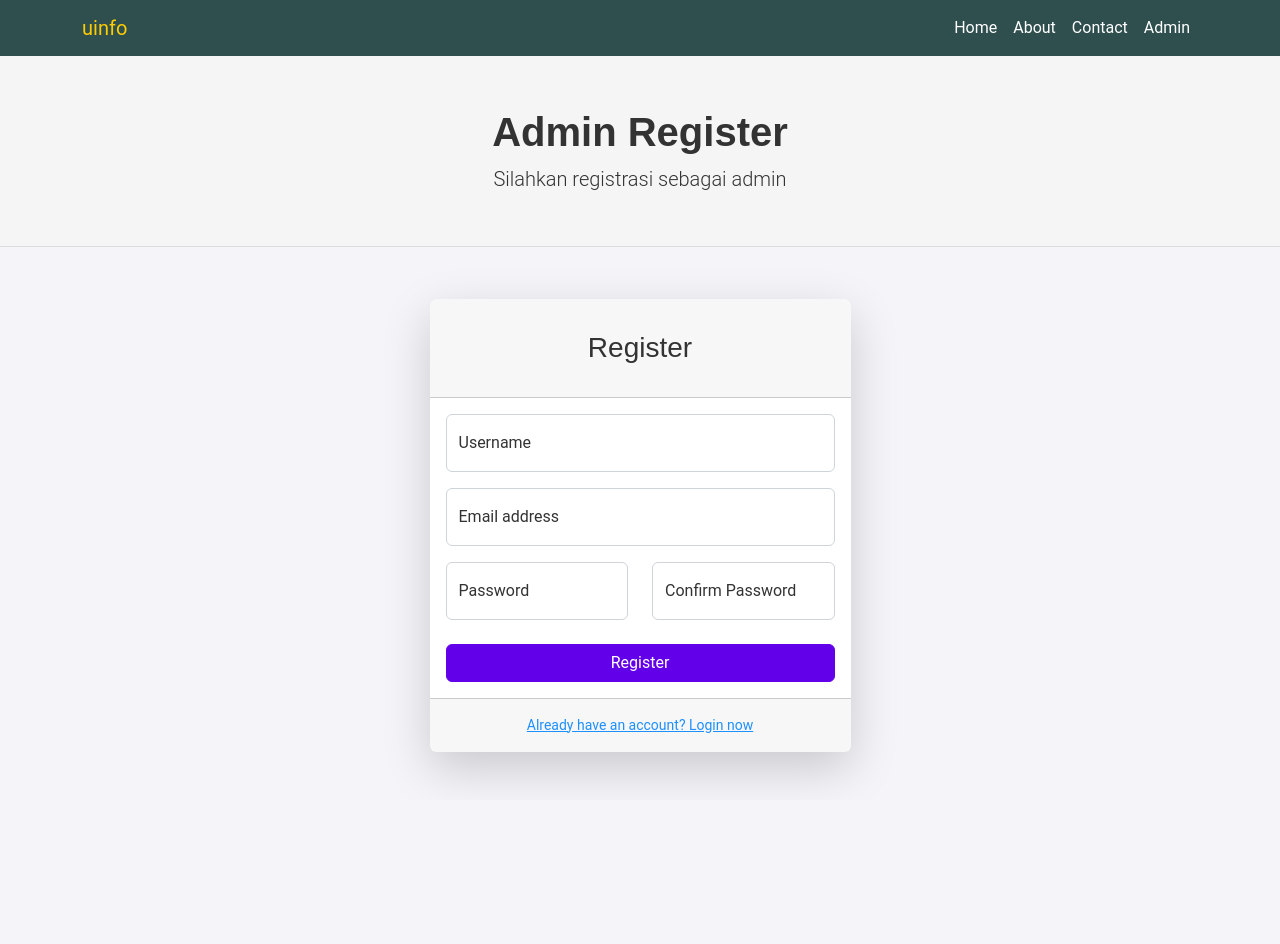
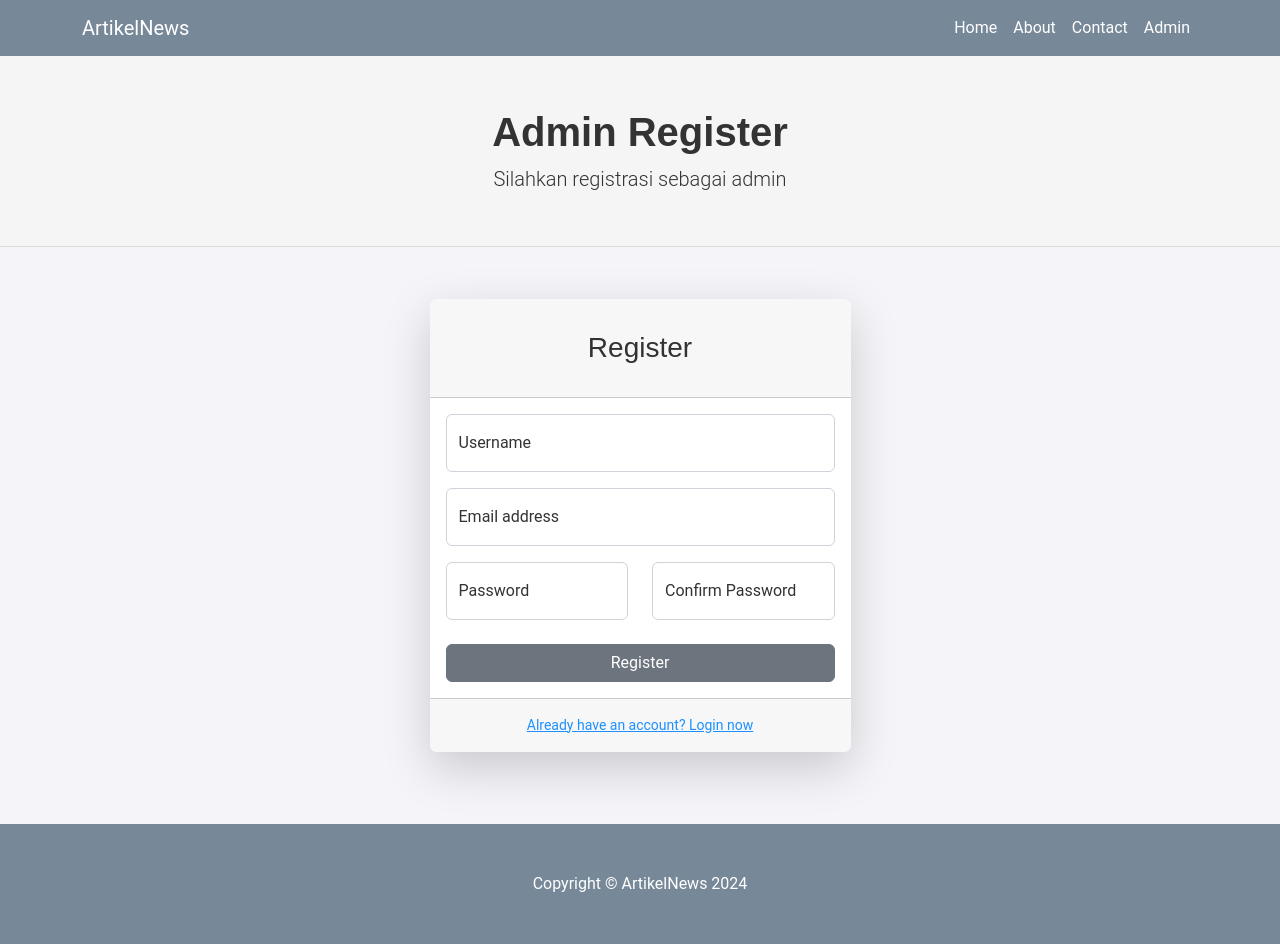
Before and after one commit to ditayofana/Projek_uas_web, a PHP site: page /register.php in a window 1280 px wide. Before the commit the page ends 781 px from the top, so only its background shows below. Run offline with PHP 8.4, Linux system fonts and the light colour scheme.

Commit message:
Update register.php

```diff
--- a/AdminController/register.php
+++ b/AdminController/register.php
@@ -16,9 +16,9 @@
 
 <body>
     <!-- Responsive navbar-->
-    <nav class="navbar navbar-expand-lg navbar-dark bg-dark">
+    <nav class="navbar navbar-expand-lg navbar-dark bg-secondary">
         <div class="container">
-            <a class="navbar-brand" href="../UserController/bloghome.php">uinfo</a>
+            <a class="navbar-brand" href="../UserController/bloghome.php"  style= "color: White">ArtikelNews</a>
             <button class="navbar-toggler" type="button" data-bs-toggle="collapse" data-bs-target="#navbarSupportedContent" aria-controls="navbarSupportedContent" aria-expanded="false" aria-label="Toggle navigation"><span class="navbar-toggler-icon"></span></button>
             <div class="collapse navbar-collapse" id="navbarSupportedContent">
                 <ul class="navbar-nav ms-auto mb-2 mb-lg-0">
@@ -74,7 +74,7 @@
                             </div>
                             <div class="mt-4 mb-0">
                                 <div class="d-grid">
-                                    <button class="btn btn-primary btn-block" type="submit">Register</button>
+                                    <button class="btn btn-secondary btn-block" type="submit">Register</button>
                                 </div>
                             </div>
                         </form>
@@ -90,6 +90,16 @@
     <script src="https://cdn.jsdelivr.net/npm/bootstrap@5.2.3/dist/js/bootstrap.bundle.min.js" crossorigin="anonymous"></script>
     <!-- Core theme JS-->
     <script src="js/scripts.js"></script>
+     <br>
+    <br>
+    <br>
+    </div>
+    <!-- Footer-->
+    <footer class="py-5 bg-secondary mt-auto">
+        <div class="container">
+            <p class="m-0 text-center text-white">Copyright &copy; ArtikelNews 2024</p>
+        </div>
+    </footer>
 </body>
 
 </html>
```
